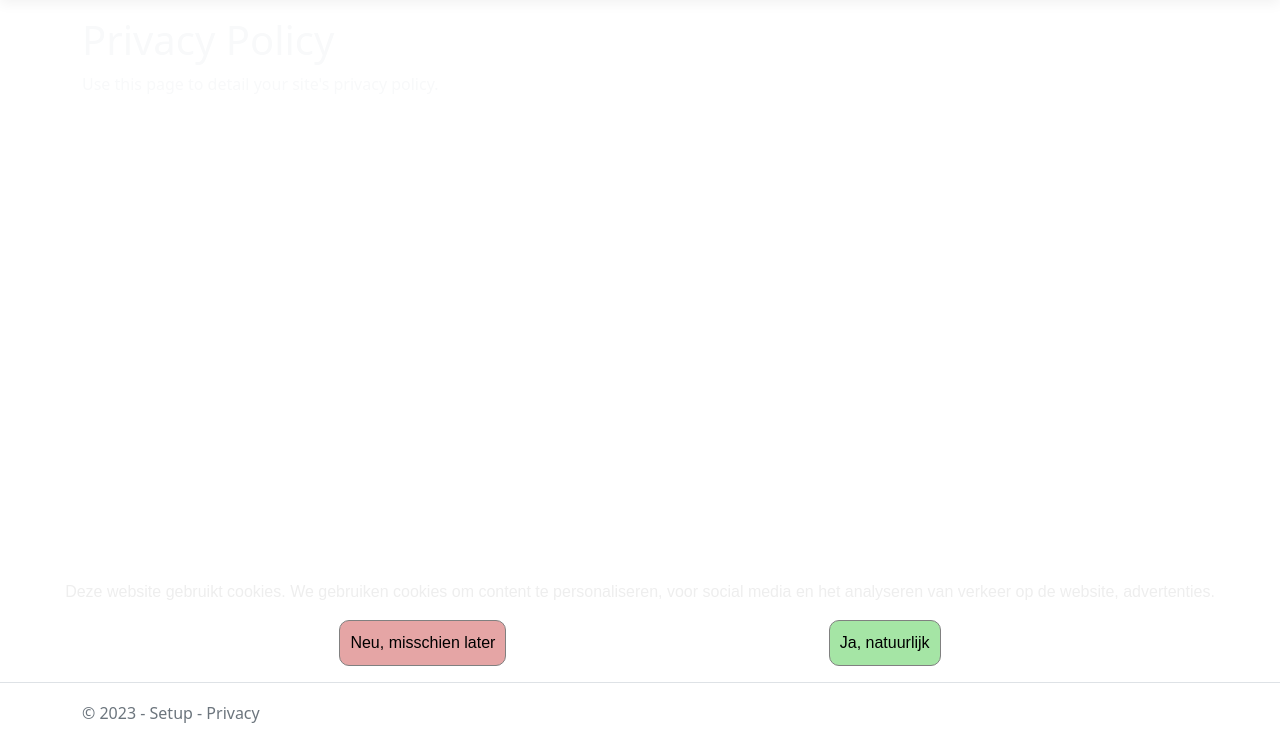
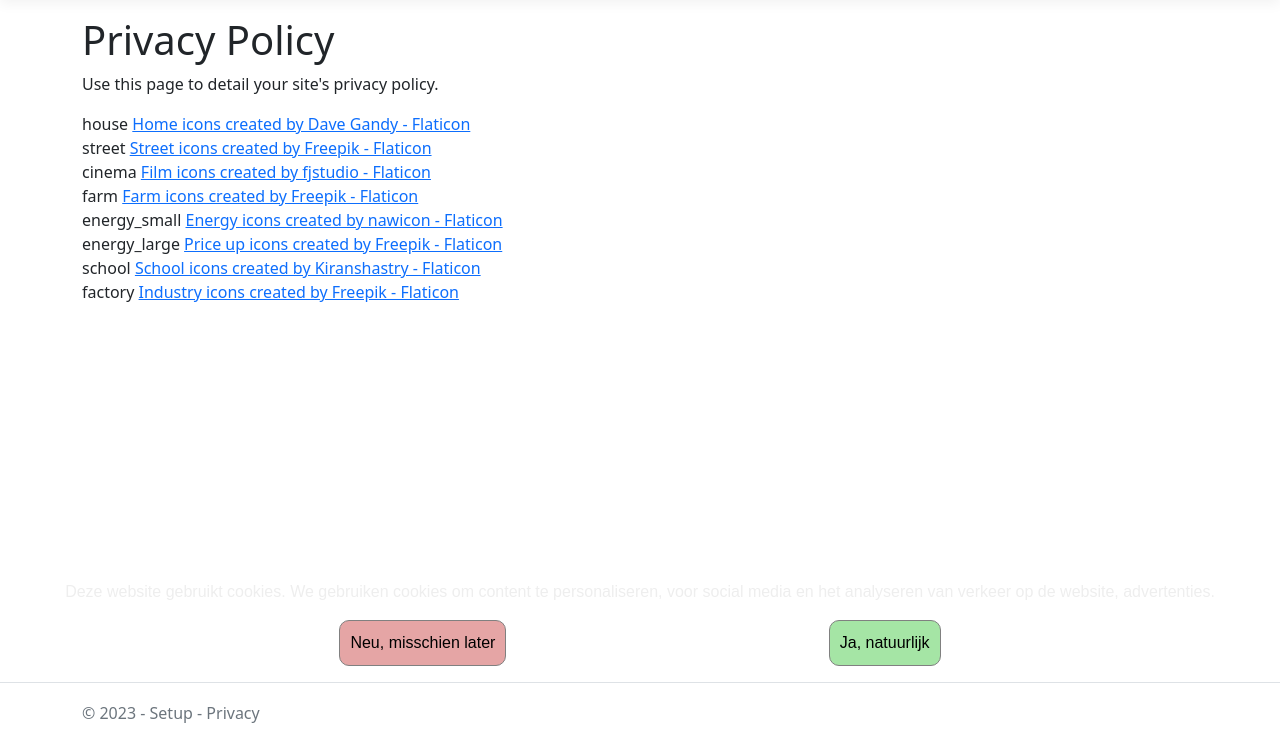
Before and after one commit to jaelkwakkel/WebDevProject, an ASP.NET Core app: template Setup/Views/Home/Privacy.cshtml in a window 1280 px wide. Shown: the part 57-800 px from the top of the page. Run offline with ASP.NET Core 8, Linux system fonts and the light colour scheme; the template is opened without the code that fills it, so the values that code supplies are empty; style sheets or scripts are compiled from the project's sources.

Commit message:
New images

```diff
--- a/Setup/Views/Home/Privacy.cshtml
+++ b/Setup/Views/Home/Privacy.cshtml
@@ -1,6 +1,23 @@
 @{
     ViewData["Title"] = "Privacy Policy";
 }
-<h1 class="text-light">@ViewData["Title"]</h1>
+<h1>@ViewData["Title"]</h1>
 
-<p class="text-light">Use this page to detail your site's privacy policy.</p>
+<p>Use this page to detail your site's privacy policy.</p>
+
+house
+<a href="https://www.flaticon.com/free-icons/home" title="home icons">Home icons created by Dave Gandy - Flaticon</a>
+<br>street
+<a href="https://www.flaticon.com/free-icons/street" title="street icons">Street icons created by Freepik - Flaticon</a>
+<br>cinema
+<a href="https://www.flaticon.com/free-icons/film" title="film icons">Film icons created by fjstudio - Flaticon</a>
+<br>farm
+<a href="https://www.flaticon.com/free-icons/farm" title="farm icons">Farm icons created by Freepik - Flaticon</a>
+<br>energy_small
+<a href="https://www.flaticon.com/free-icons/energy" title="energy icons">Energy icons created by nawicon - Flaticon</a>
+<br>energy_large
+<a href="https://www.flaticon.com/free-icons/price-up" title="price up icons">Price up icons created by Freepik - Flaticon</a>
+<br>school
+<a href="https://www.flaticon.com/free-icons/school" title="school icons">School icons created by Kiranshastry - Flaticon</a>
+<br>factory
+<a href="https://www.flaticon.com/free-icons/industry" title="industry icons">Industry icons created by Freepik - Flaticon</a>
```
Also changed, not shown: Setup/wwwroot/Images/cinema.png, Setup/wwwroot/Images/energy_large.png, Setup/wwwroot/Images/energy_small.png, Setup/wwwroot/Images/factory.png, Setup/wwwroot/Images/farm.png, Setup/wwwroot/Images/house.png, Setup/wwwroot/Images/school.png, Setup/wwwroot/Images/street.png, 1 other file.
